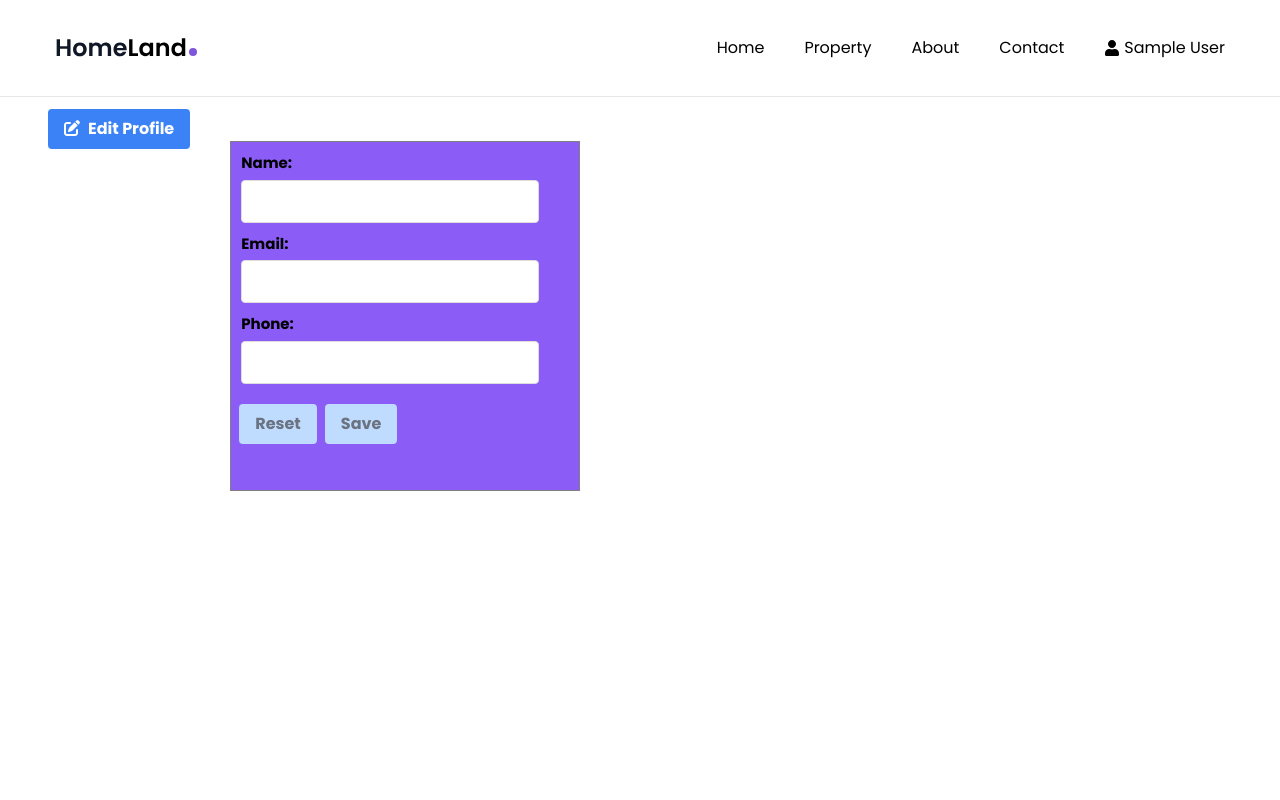
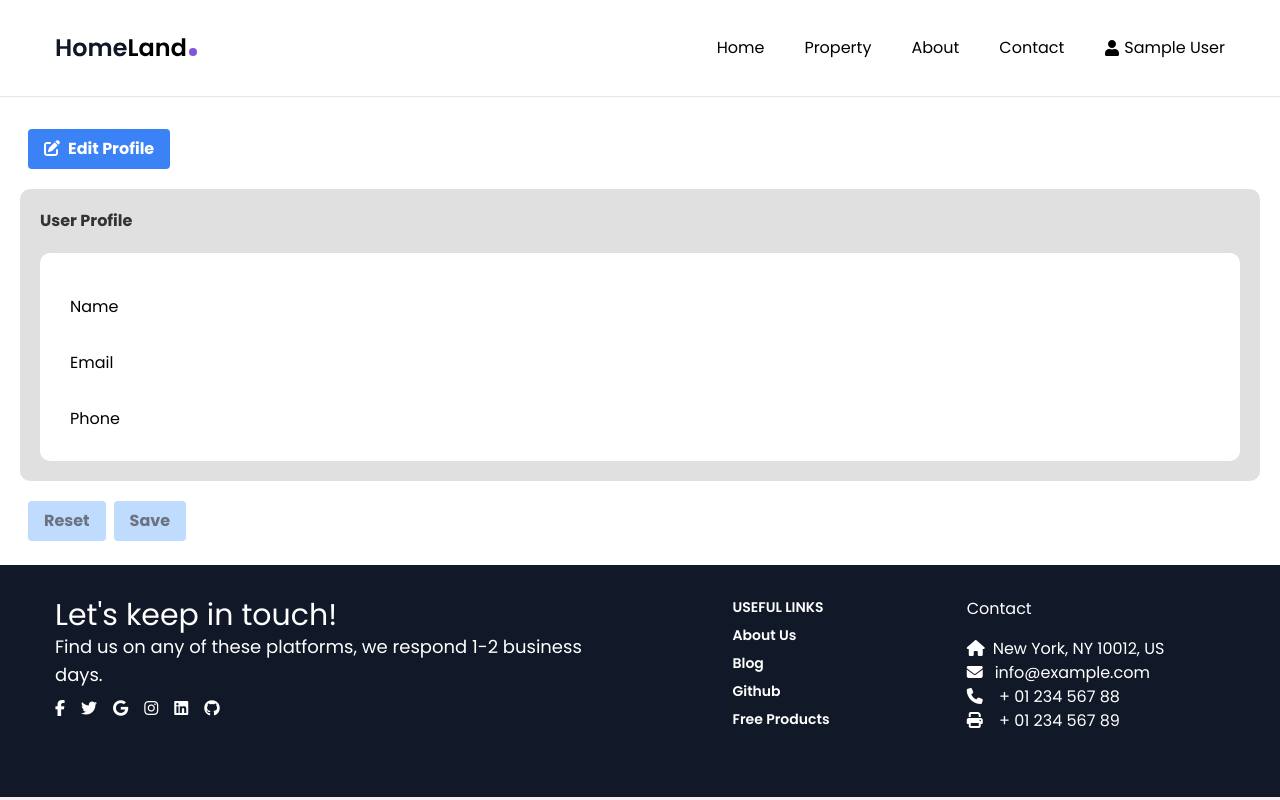
Before and after one commit to Pawansah20777/real-estate, a React (Create React App) app: page /Dashboard in a window 1280 px wide. Shown: the top 800 px of the page. Built offline with nearby package versions, Linux system fonts and the light colour scheme; sample sign-in values are in the browser's storage.

Commit message:
user dashboard feature added

```diff
--- a/src/components/Dashboard.js
+++ b/src/components/Dashboard.js
@@ -1,21 +1,22 @@
-import React, { useEffect, useState } from 'react';
-import S from '../components/S';
-import Swal from 'sweetalert2';
+import React, { useEffect, useState } from "react";
 import { useNavigate } from "react-router-dom";
+import Swal from "sweetalert2";
+import Sidebar from "./S";
 
-
-function Dashboard() {
+const Dashboard = () => {
   const navigate = useNavigate();
   const [name, setName] = useState("");
   const [phone, setPhone] = useState("");
   const [email, setEmail] = useState("");
   const [isEditing, setIsEditing] = useState(false);
   const [isProfileEdited, setIsProfileEdited] = useState(false);
+  const [userData, setUserData] = useState({}); // State variable to store user data
 
   useEffect(() => {
     const auth = localStorage.getItem("users");
     if (auth) {
       const userData = JSON.parse(auth);
+      setUserData(userData); // Set user data to state variables
       setName(userData.name);
       setEmail(userData.email);
       setPhone(userData.phone);
@@ -88,24 +89,92 @@ function Dashboard() {
     setIsEditing(false);
     setIsProfileEdited(false);
     // Reset input values
-        setName("");
-        setEmail("");
-        setPhone("");
+    setName(userData.name);
+    setEmail(userData.email);
+    setPhone(userData.phone);
     // Enable editing mode
     setIsEditing(true);
   };
 
   const styles = {
+    dashboardContainer: {
+      display: "flex",
+    },
+    contentContainer: {
+      flex: 1,
+      padding: "20px",
+    },
+    profileSection: {
+      display: "flex",
+      alignItems: "center",
+      justifyContent: "space-between",
+      marginBottom: "20px",
+    },
+    editProfileBtn: {
+      backgroundColor: "#4CAF50",
+      color: "white",
+      padding: "10px 15px",
+      border: "none",
+      borderRadius: "5px",
+      cursor: "pointer",
+    },
+    tabsSection: {
+      backgroundColor: "#e0e0e0",
+      padding: "20px",
+      borderRadius: "10px",
+    },
+    navTabs: {
+      marginBottom: "20px",
+    },
+    navLink: {
+      color: "#333",
+      fontWeight: "bold",
+    },
+    tabContent: {
+      backgroundColor: "#fff",
+      padding: "20px",
+      borderRadius: "10px",
+    },
+    button: {
+      common: {
+        justifyContent: "flex-end",
+        border: "none",
+        borderRadius: "5px",
+        cursor: "pointer",
+      },
+      reset: {
+        backgroundColor: "#f44336",
+        color: "white",
+        marginRight: "12px",
+      },
+      enabled: {
+        backgroundColor: "#4CAF50",
+        color: "white",
+      },
+      disabled: {
+        backgroundColor: "#cccccc",
+        color: "#666666",
+        cursor: "not-allowed",
+      },
+    },
     input: {
       padding: "10px",
-            marginLeft: "10px",
-            marginTop: "5px",
       border: "1px solid #ddd",
       borderRadius: "4px",
       fontSize: "14px",
       color: "#000000",
       fontWeight: "bold",
       backgroundColor: "#ffffff", // Set background color to white
+    },
+    label: {
+      marginRight: "10px",
+      width: "80px",
+      padding: "10px",
+      paddingRight: "400px", // Adjust the width of the label for proper alignment
+    },
+    row: {
+      display: "flex",
+      alignItems: "center",
     },
     text: {
       color: "black",
@@ -115,71 +184,127 @@ function Dashboard() {
       fontWeight: "bold",
     },
     button: {
-            common: "font-bold py-2 px-4 ml-2 rounded focus:outline-none focus:shadow-outline",
+      common:
+        "font-bold py-2 px-4 ml-2 rounded focus:outline-none focus:shadow-outline",
       disabled: "text-gray-500 bg-blue-200",
       enabled: "bg-blue-500 hover:bg-blue-700 text-white",
       reset: "bg-red-500 hover:bg-red-700 text-white",
-        }
+    },
   };
 
   return (
-        <div className="flex h-screen mb-0">
-            <nav>
-                <S />
-            </nav>
-            <div className=" mt-2 ml-10">
+    <div style={styles.dashboardContainer}>
+      <Sidebar />
+
+      <div style={styles.contentContainer}>
+        <div className=" mt-2  mb-5">
           <button
-                    className={`${styles.button.common} ${isEditing ? styles.button.disabled : styles.button.enabled}`}
+            className={`${styles.button.common} ${
+              isEditing ? styles.button.disabled : styles.button.enabled
+            }`}
             onClick={enableEditMode}
-                    disabled={isEditing}>
+            disabled={isEditing}
+          >
             <i className="fas fa-edit mr-2"></i>Edit Profile
           </button>
         </div>
-            <div className="mt-10 ml-10 bg-violet-500" style={{ border: '1px solid gray', width: '350px', height: '350px' }}>
-                <h2 style={styles.text}> Name: </h2>
+
+        <div style={styles.tabsSection}>
+          <ul className="nav nav-tabs" style={styles.navTabs}>
+            <li className="nav-item">
+              <a
+                className="nav-link active"
+                id="home-tab"
+                data-toggle="tab"
+                role="tab"
+                href="#home"
+                style={styles.navLink}
+              >
+                User Profile
+              </a>
+            </li>
+          </ul>
+
+          <div className="tab-content" style={styles.tabContent}>
+            <div
+              className="tab-pane fade show active"
+              id="home"
+              role="tabpanel"
+              aria-labelledby="home-tab"
+            >
+              <div className="row mt-3" style={styles.row}>
+                <div className="col-md-6" style={styles.row}>
+                  <label style={styles.label}>Name</label>
+                  {isEditing ? (
                     <input
                       type="text"
                       value={name}
                       onChange={(e) => setName(e.target.value)}
                       style={styles.input}
-                    disabled={!isEditing}
-                    required
                     />
-                <h2 style={styles.text}> Email: </h2>
+                  ) : (
+                    <p>{name}</p>
+                  )}
+                </div>
+              </div>
+
+              <div className="row mt-3" style={styles.row}>
+                <div className="col-md-6" style={styles.row}>
+                  <label style={styles.label}>Email</label>
+                  {isEditing ? (
                     <input
-                    type="email"
+                      type="text"
                       value={email}
                       onChange={(e) => setEmail(e.target.value)}
                       style={styles.input}
-                    disabled={!isEditing}
-                    required
                     />
-                <h2 style={styles.text}> Phone: </h2>
+                  ) : (
+                    <p>{email}</p>
+                  )}
+                </div>
+              </div>
+
+              <div className="row mt-3" style={styles.row}>
+                <div className="col-md-6" style={styles.row}>
+                  <label style={styles.label}>Phone</label>
+                  {isEditing ? (
                     <input
-                    type="number"
+                      type="text"
                       value={phone}
                       onChange={(e) => setPhone(e.target.value)}
                       style={styles.input}
-                    disabled={!isEditing}
-                    required
                     />
-                <div className=' mt-5'>
+                  ) : (
+                    <p>{phone}</p>
+                  )}
+                </div>
+              </div>
+            </div>
+          </div>
+        </div>
+        <div className="mt-5">
           <button
-                        className={`${styles.button.common} ${isEditing ? styles.button.reset : styles.button.disabled}`}
+            className={`${styles.button.common} ${
+              isEditing ? styles.button.reset : styles.button.disabled
+            }`}
             onClick={cancelEditing}
-                        disabled={!isEditing && !isProfileEdited}>
+            disabled={!isEditing && !isProfileEdited}
+          >
             Reset
           </button>
           <button
-                        className={`${styles.button.common} ${isEditing ? styles.button.enabled : styles.button.disabled} ml-12`}
+            className={`${styles.button.common} ${
+              isEditing ? styles.button.enabled : styles.button.disabled
+            } ml-12`}
             onClick={saveChanges}
-                        disabled={!isEditing}>
+            disabled={!isEditing}
+          >
             Save
           </button>
         </div>
       </div>
     </div>
   );
-}
+};
 
 export default Dashboard;
```
Lines whose indentation alone changed are shown as unchanged.
